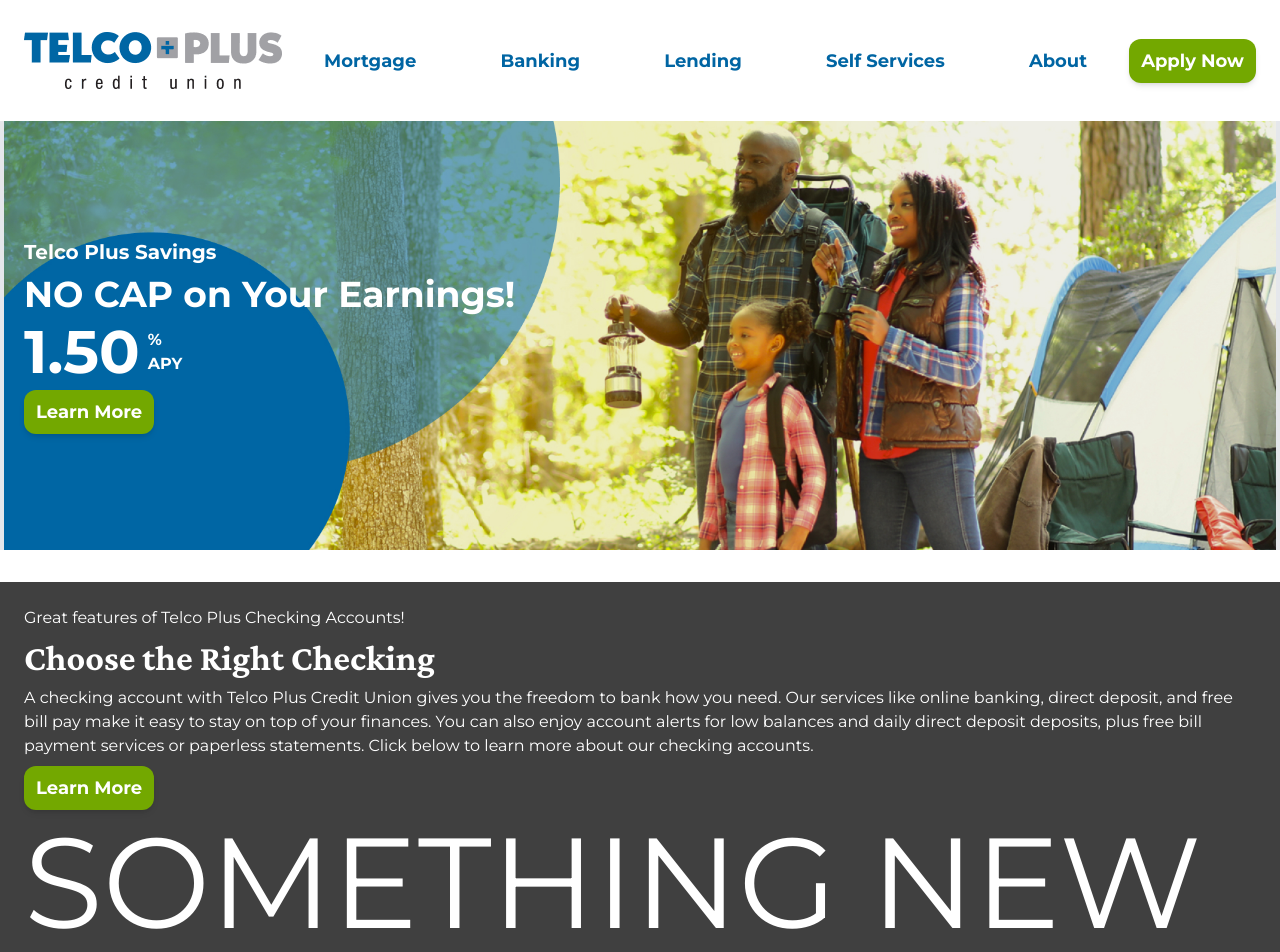
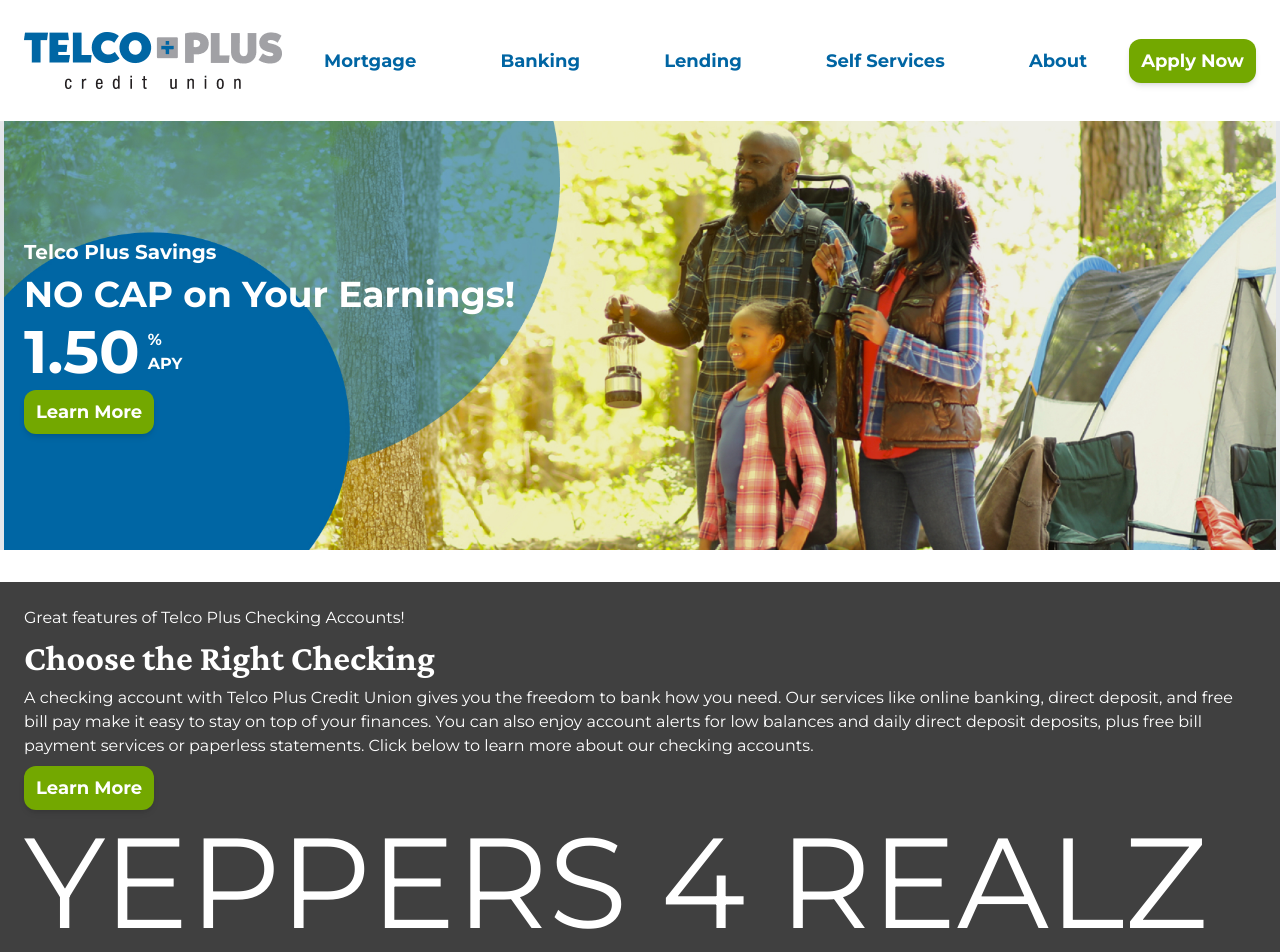
Before and after one commit to Dillonzellis/Telco-Next, a Next.js app: page / in a window 1280 px wide. Shown: the top 952 px of the page. Built offline with nearby package versions, Linux system fonts and the light colour scheme.

Commit message:
testing deployment branches

```diff
--- a/src/app/page.tsx
+++ b/src/app/page.tsx
@@ -48,7 +48,7 @@
             Click below to learn more about our checking accounts.
           </p>
           <Button btnText="Learn More" btnSrc="#" />
-          <div className="text-9xl">SOMETHING NEW</div>
+          <div className="text-9xl">YEPPERS 4 REALZ</div>
         </Container>
       </section>
     </main>
```
